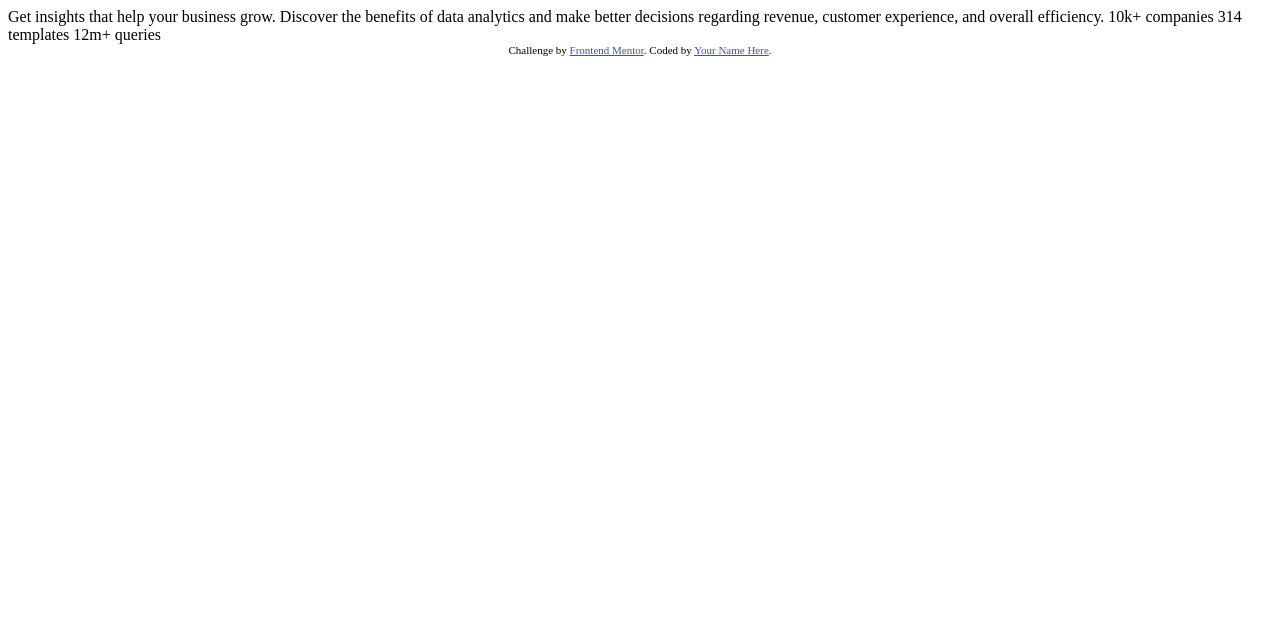
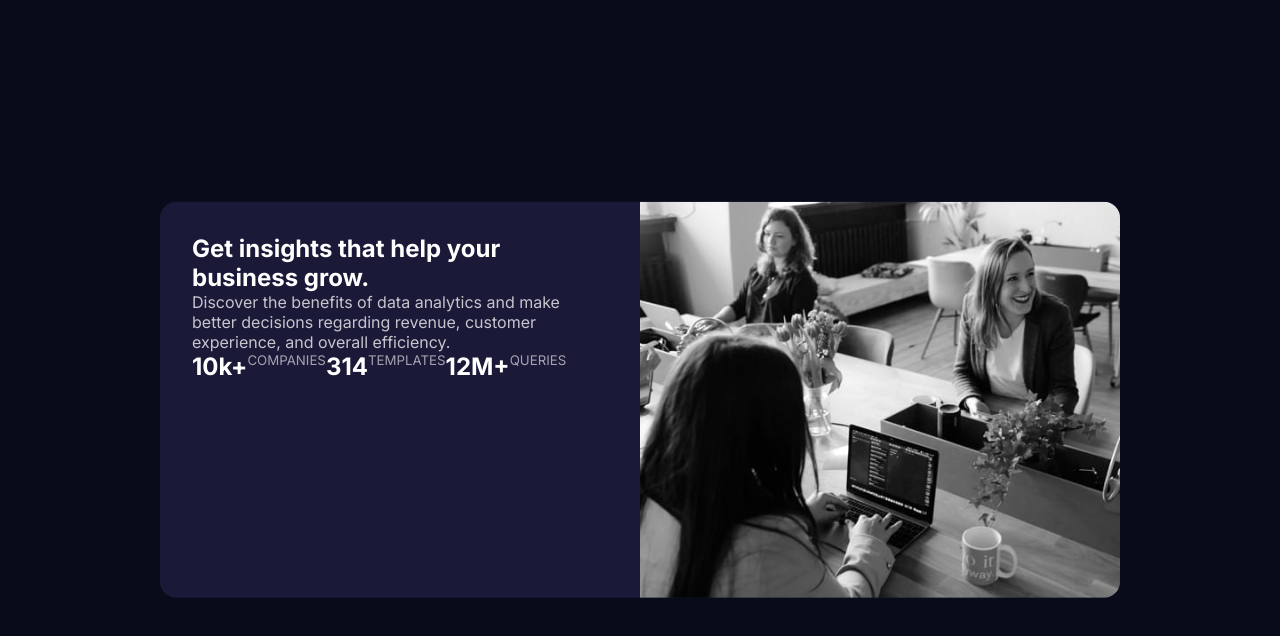
Before and after one commit to scanales01/Stats-Preview-Component, a plain HTML site: page index.html in a window 1280 px wide. Drawn offline with Linux system fonts and the light colour scheme.

Commit message:
Setting Base Look

```diff
--- /dev/null
+++ b/assets/styles/styles.css
@@ -0,0 +1,65 @@
+@import url('https://fonts.googleapis.com/css2?family=Inter:wght@400;700&family=Lexend+Deca&display=swap');
+
+:root {
+    --font-family-inter: 'Inter', sans-serif;
+    --font-family-lexend: 'Lexend Deca', sans-serif;
+    --body-font-size: 15px;
+    --main-background: hsl(233, 47%, 7%);
+    --card-background: hsl(244, 38%, 16%);
+    --accent: hsl(277, 64%, 61%);
+    --main-heading-stats: hsl(0, 0%, 100%);
+    --main-paragraph: hsla(0, 0%, 100%, 0.75);
+    --stat-heading: hsla(0, 0%, 100%, 0.6);
+}
+
+/* CSS Resets */
+* {
+    margin: 0;
+    padding: 0;
+    box-sizing: border-box;
+    font-family: var(--font-family-inter);
+}
+
+body {
+    background-color: var(--main-background);
+}
+
+h1 {
+    color: var(--main-heading-stats);
+}
+
+h5 {
+    color: var(--stat-heading);
+    font-weight: normal;
+}
+
+p {
+    color: var(--main-paragraph);
+    font-weight: 400;
+}
+
+.card-container {
+    position: fixed;
+    top: 50%;
+    left: 50%;
+    width: 75%;
+    /* max-width: 1080px; */
+    border-radius: 1rem;
+    transform: translate(-50%, -50%);
+    object-fit: contain;
+    overflow: hidden;
+    background-color: var(--card-background);
+    display: flex;
+}
+
+.card-container > img {
+    width: 50%;
+}
+
+.content {
+    margin: 2rem 2rem 2rem 2rem;
+}
+
+.stats {
+    display: flex;
+}
--- a/index.html
+++ b/index.html
@@ -4,7 +4,11 @@
   <meta charset="UTF-8">
   <meta name="viewport" content="width=device-width, initial-scale=1.0"> <!-- displays site properly based on user's device -->
 
-  <link rel="icon" type="image/png" sizes="32x32" href="./images/favicon-32x32.png">
+  <!-- Styles -->
+  <link rel="stylesheet" href="assets/styles/styles.css"/>
+
+  <!-- Favicon -->
+  <link rel="icon" type="image/png" sizes="32x32" href="assets/images/favicon-32x32.png">
 
   <title>Frontend Mentor | Stats preview card component</title>
 
@@ -15,19 +19,32 @@
   </style>
 </head>
 <body>
+  <main>
+    <div class="card-container">
+      <article class="content">
+        <h1>Get insights that help your business grow.</h1>
+        <p>Discover the benefits of data analytics and make better decisions regarding revenue, customer
+          experience, and overall efficiency.
+        </p>
 
-  Get insights that help your business grow.
+        <div class="stats">
+          <h1>10k+</h1>
+          <h5>COMPANIES</h5>
+          <h1>314</h1>
+          <h5>TEMPLATES</h5>
+          <h1>12M+</h1>
+          <h5>QUERIES</h5>
+        </div>
+      </article>
 
-  Discover the benefits of data analytics and make better decisions regarding revenue, customer
-  experience, and overall efficiency.
+      <img src="assets/images/image-header-desktop.jpg" alt="header-image" loading="lazy"/>
+    </div>
+  </main>
 
-  10k+ companies
-  314 templates
-  12m+ queries
-
+<!--
   <div class="attribution">
     Challenge by <a href="https://www.frontendmentor.io?ref=challenge" target="_blank">Frontend Mentor</a>.
     Coded by <a href="#">Your Name Here</a>.
-  </div>
+  </div> -->
 </body>
 </html>
```
